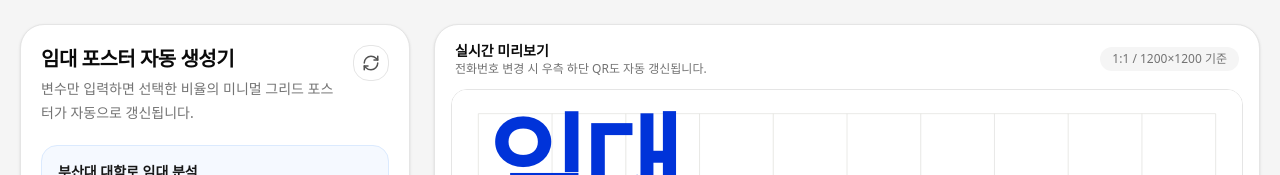
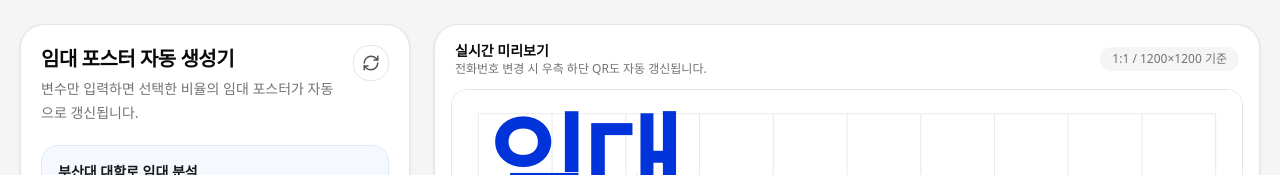
Before and after one commit to CircaWaves/Ai-, a React (Vite) app: page / in a window 1280 px wide. Shown: the top 175 px of the page. Built offline with nearby package versions, Linux system fonts and the light colour scheme.

Commit message:
feat: update lease poster description and improve agency name fallback logic

```diff
--- a/src/App.jsx
+++ b/src/App.jsx
@@ -484,7 +484,7 @@ export default function App() {
                 임대 포스터 자동 생성기
               </h1>
               <p className="mt-1 text-sm leading-6 text-neutral-500">
-                변수만 입력하면 선택한 비율의 미니멀 그리드 포스터가 자동으로 갱신됩니다.
+                변수만 입력하면 선택한 비율의 임대 포스터가 자동으로 갱신됩니다.
               </p>
             </div>
 
--- a/src/services/ruleWriter.service.js
+++ b/src/services/ruleWriter.service.js
@@ -25,7 +25,7 @@ export function generateLeaseVariablesByRule({ input, parsedAddress, zone }) {
     ACCESS_LINE: limitText(pickAccessLine({ zone, floorRule }), 28),
     RECOMMENDED_BUSINESS_LINE: limitText(`${recommendedBusinesses.join("·")} 추천`, 28),
     LEASE_CONDITION_LINE: limitText(condition.posterLine, 28),
-    AGENCY_NAME: input.agencyName || "OO공인중개사",
+    AGENCY_NAME: input.agencyName ?? "OO공인중개사",
     PHONE_NUMBER: input.phoneNumber || "010-1234-5678",
     CTA_LINE: limitText(floorRule.ctaLine || zone.variables.CTA_LINE, 24),
     FONT_COLOR: "#0033D9",
```
